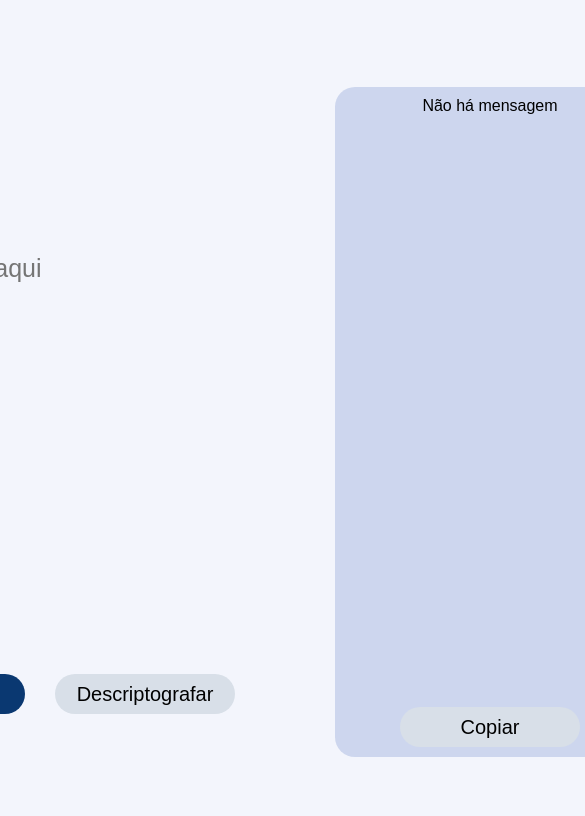
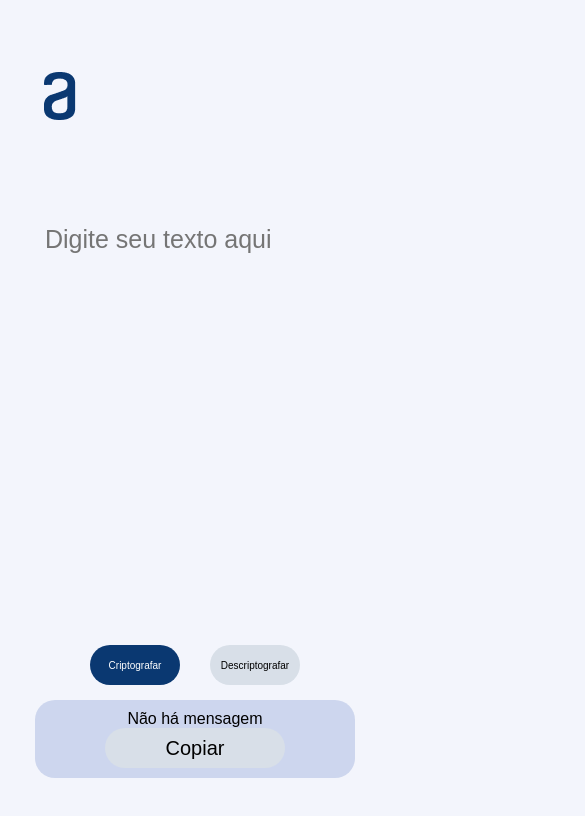
Before and after one commit to ThomazHilario/Decodificador-de-texto, a plain HTML site: page index.html in a window 390 px wide. Shown: the top 816 px of the page, 585 px wide, since content can reach past the window. Drawn offline with Linux system fonts and the light colour scheme.

Commit message:
Adaptando layout para dispositivos moveis

```diff
--- /dev/null
+++ b/css/mediaquerie.css
@@ -0,0 +1,45 @@
+@media screen and (max-width:930px){
+    #container{
+        flex-direction: column;
+    }
+}
+
+@media screen and (max-width:600px){
+    header{
+        width: 100%;
+    }
+    #container{
+        width: 100%;
+        align-items: center;
+        padding: 0px;
+    }
+    article{
+        width: 100%;
+        display: flex;
+        flex-direction: column;
+        align-items: center;
+    }
+
+    #formulario{
+        width: 400px;
+    }
+}
+
+@media screen and (max-width:480px){
+    textarea{
+        width: 380px;
+    }
+}
+
+@media screen and (max-width:410px){
+    textarea{
+        width: 300px;
+    }
+    #container_buttons > button{
+        width: 90px;
+        font-size: 10px;
+    }
+    #formulario{
+        width: 300px;
+    }
+}
--- a/css/style.css
+++ b/css/style.css
@@ -9,6 +9,11 @@ body{
     display: flex;
     justify-content: center;
     align-items: center;
+}
+
+header{
+    display: flex;
+    justify-content: start;
 }
 /* main */
 #container{
--- a/index.html
+++ b/index.html
@@ -4,6 +4,7 @@
     <meta charset="UTF-8">
     <meta name="viewport" content="width=device-width, initial-scale=1.0">
     <link rel="stylesheet" href="css/style.css">
+    <link rel="stylesheet" href="css/mediaquerie.css">
     <title>Decodificador de texto</title>
 </head>
 <body>
```
